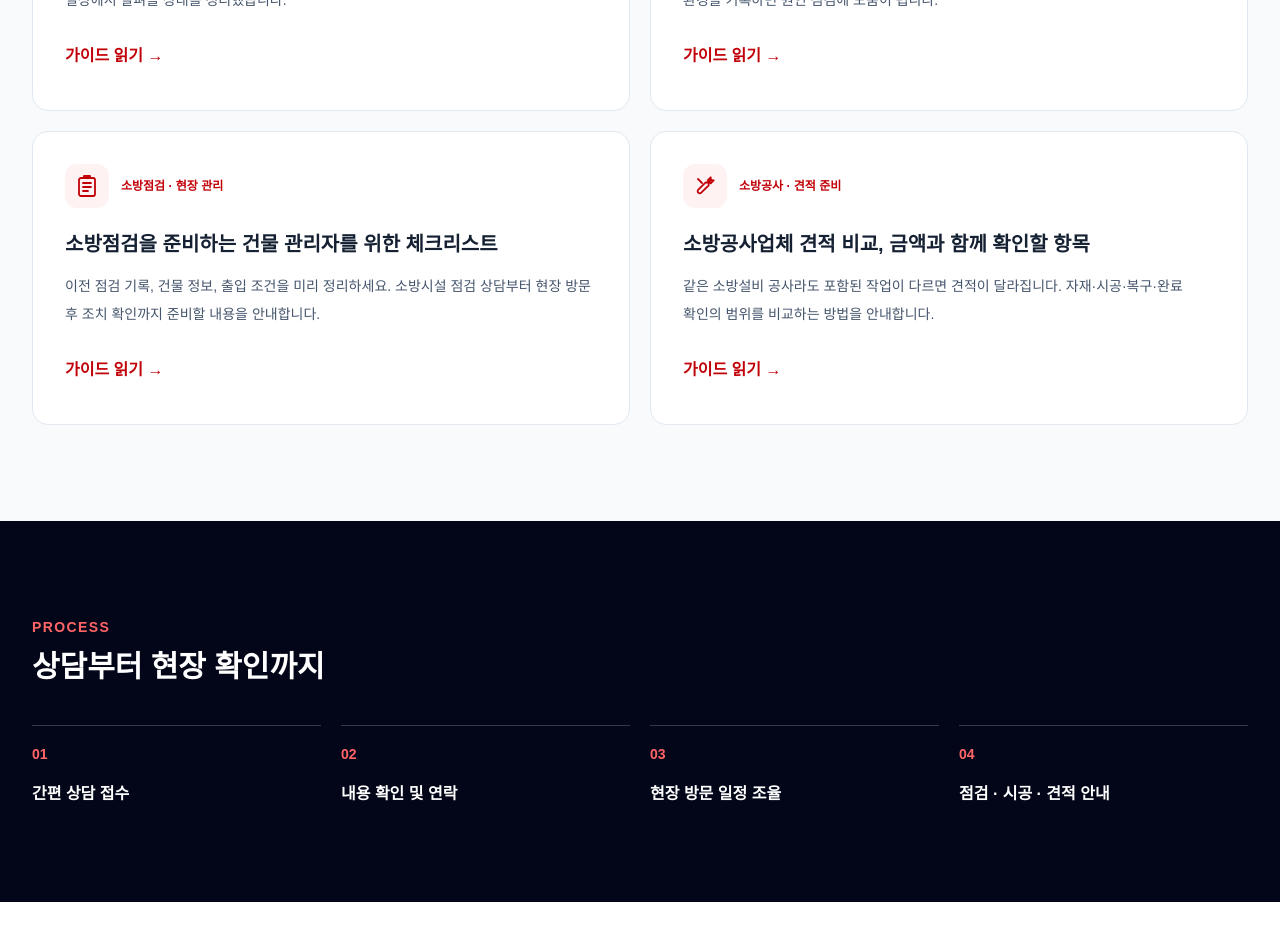
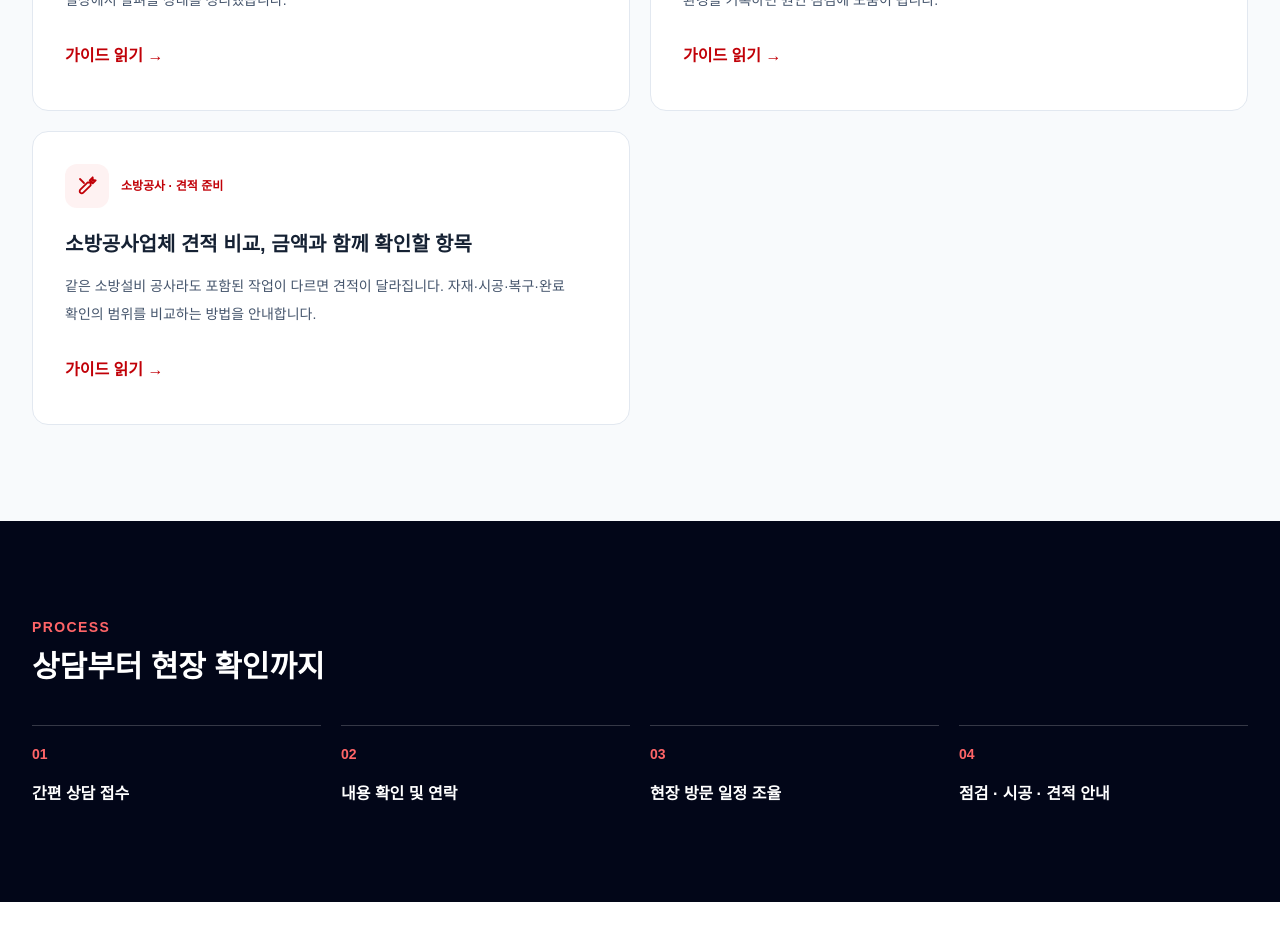
Before and after one commit to yamuuuuu/ok-fire-website, a Next.js app: page / in a window 1280 px wide. Shown: the part 2980-3908 px from the top of the page. Built offline with nearby package versions, Linux system fonts and the light colour scheme; no server answers.

Commit message:
Remove fire inspection preparation guide

```diff
--- a/src/app/(public)/guides/page.tsx
+++ b/src/app/(public)/guides/page.tsx
@@ -4,7 +4,7 @@ import { GuideCards } from '@/components/public/guide-cards';
 
 export const metadata: Metadata = {
   title: '소방설비 가이드',
-  description: '스프링클러 설치, 화재경보기 반복 경보, 소방점검 준비와 소방공사 견적 비교를 위한 현장 안내입니다.',
+  description: '스프링클러 설치, 화재경보기 반복 경보와 소방공사 견적 비교를 위한 현장 안내입니다.',
   alternates: { canonical: '/guides' },
 };
 
--- a/src/content/fire-guides.ts
+++ b/src/content/fire-guides.ts
@@ -42,19 +42,6 @@ export const fireGuides: FireGuide[] = [
     ],
   },
   {
-    slug: 'fire-inspection-preparation',
-    title: '소방점검을 준비하는 건물 관리자를 위한 체크리스트',
-    category: '소방점검 · 현장 관리',
-    description: '이전 점검 기록, 건물 정보, 출입 조건을 미리 정리하세요. 소방시설 점검 상담부터 현장 방문 후 조치 확인까지 준비할 내용을 안내합니다.',
-    icon: 'clipboard', service: 'fire-inspection',
-    sections: [
-      { title: '어떤 점검이 필요한지부터 설명해주세요', paragraphs: ['정기적인 소방시설 점검을 준비하는 경우와 특정 설비의 이상을 확인하려는 경우는 상담에 필요한 정보가 다릅니다. 문의할 때 점검 안내를 받았는지, 반복되는 이상이 있는지, 최근 공사나 용도 변경이 있었는지를 먼저 알려주세요.', '이 글은 상담 준비 안내입니다. 건물별 법정 점검 대상·종류·시기는 이 체크리스트만으로 판단할 수 없으며, 건물 현황과 해당 기준을 별도로 확인해야 합니다.'] },
-      { title: '기존 자료가 있으면 함께 준비하세요', paragraphs: ['이전 결과와 보수 내역을 함께 보면 아직 확인이 필요한 부분을 구분하기 쉽습니다. 자료가 모두 없어도 알고 있는 내용부터 정리해 상담할 수 있습니다.'], checklist: ['건물 주소·용도·층수와 점검을 원하는 구역', '이전 점검 결과와 지적사항, 조치 내역', '최근 인테리어·증축·설비 교체 내용', '반복되는 경보·불점등·누수 등 불편 사항', '현장 관리 담당자와 연락 가능한 시간'] },
-      { title: '출입과 운영 일정을 먼저 조율하세요', paragraphs: ['잠겨 있는 공간이나 임차인이 사용하는 구역은 방문 당일 출입이 가능한지 미리 확인해주세요. 영업 중인지, 이용자가 많은 시간대가 언제인지도 전달하면 방문 일정을 조율하기 좋습니다.', '시험 중 경보나 안내 방송 등이 발생할 수 있는지는 점검 담당자와 사전에 확인하고, 필요한 경우 건물 이용자에게 일정을 안내하세요. 시험이나 설비 조작은 담당자의 계획에 따라 진행합니다.'] },
-      { title: '점검 결과는 조치할 항목과 완료 기록으로 남기세요', paragraphs: ['방문 후에는 확인된 항목, 필요한 조치, 추가 견적 여부를 나눠 설명받으세요. 보수나 교체를 진행했다면 어떤 위치에 어떤 작업을 했는지와 완료 시점을 남겨 다음 관리에 활용하는 것이 좋습니다.', '서울 지역 소방점검 상담이 필요하면 건물 정보와 이전 점검 여부를 알려주세요. 현장 상태를 바탕으로 필요한 후속 안내를 드립니다.'] },
-    ], sources: [],
-  },
-  {
     slug: 'fire-construction-quote-checklist',
     title: '소방공사업체 견적 비교, 금액과 함께 확인할 항목',
     category: '소방공사 · 견적 준비',
```
Also changed, not shown: 1 other file (tests, documents, lock files or other folders).
